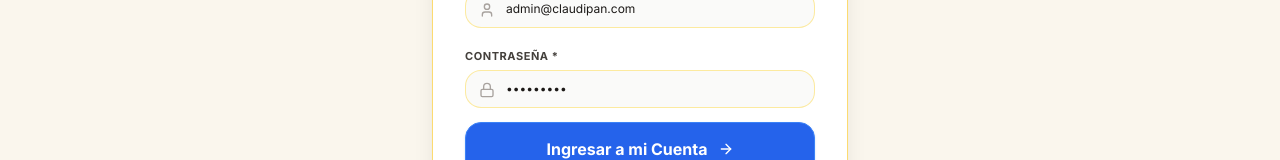
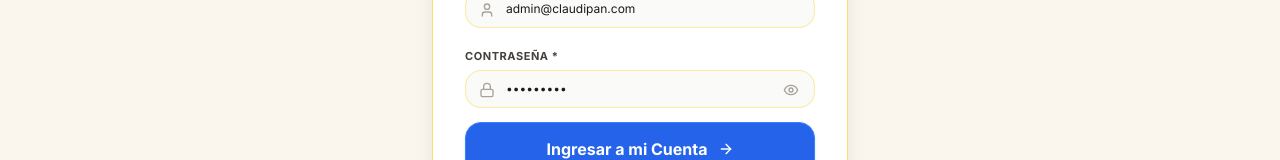
Before and after one commit to MABuenoP/claudipan-frontend, a React (Vite) app: page /login in a window 1280 px wide. Shown: the part 418-578 px from the top of the page. Built offline with nearby package versions, Linux system fonts and the light colour scheme; no server answers.

Commit message:
feat(auth): agregar boton con icono de ojo para mostrar u ocultar contrasena en login

```diff
--- a/src/pages/Login.tsx
+++ b/src/pages/Login.tsx
@@ -2,12 +2,13 @@ import React, { useState } from 'react';
 import { useNavigate } from 'react-router-dom';
 import { useAuth } from '../hooks/useAuth';
 import { Button } from '../components/ui/Button';
-import { User, Lock, Phone, MapPin, ArrowRight, Sparkles, AlertCircle, FileText, Share2 } from 'lucide-react';
+import { User, Lock, Phone, MapPin, ArrowRight, Sparkles, AlertCircle, FileText, Share2, Eye, EyeOff } from 'lucide-react';
 
 export const Login: React.FC = () => {
   const [isRegister, setIsRegister] = useState(false);
   const [email, setEmail] = useState('admin@claudipan.com');
   const [password, setPassword] = useState('Admin123*');
+  const [showPassword, setShowPassword] = useState(false);
   const [nombre, setNombre] = useState('');
   const [documentoIdentidad, setDocumentoIdentidad] = useState('');
   const [telefono, setTelefono] = useState('');
@@ -151,14 +152,27 @@ export const Login: React.FC = () => {
             <label className="text-[11px] font-bold text-stone-700 dark:text-stone-300 uppercase tracking-wider">Contraseña *</label>
             <div className="relative">
               <input
-                type="password"
+                type={showPassword ? 'text' : 'password'}
                 required
                 value={password}
                 onChange={(e) => setPassword(e.target.value)}
                 placeholder="••••••••"
-                className="w-full bg-stone-50 dark:bg-stone-950 text-stone-900 dark:text-stone-100 placeholder-stone-400 dark:placeholder-stone-500 text-xs px-4 py-2.5 pl-10 rounded-2xl border border-amber-200/80 dark:border-stone-800 focus:outline-none focus:border-amber-500"
+                className="w-full bg-stone-50 dark:bg-stone-950 text-stone-900 dark:text-stone-100 placeholder-stone-400 dark:placeholder-stone-500 text-xs px-4 py-2.5 pl-10 pr-10 rounded-2xl border border-amber-200/80 dark:border-stone-800 focus:outline-none focus:border-amber-500"
               />
               <Lock className="w-4 h-4 text-stone-400 absolute left-3.5 top-3" />
+              <button
+                type="button"
+                onClick={() => setShowPassword(!showPassword)}
+                className="absolute right-3 top-2 text-stone-400 hover:text-amber-600 dark:hover:text-amber-400 focus:outline-none p-1 rounded-xl transition-colors"
+                title={showPassword ? 'Ocultar contraseña' : 'Ver contraseña'}
+                aria-label={showPassword ? 'Ocultar contraseña' : 'Ver contraseña'}
+              >
+                {showPassword ? (
+                  <EyeOff className="w-4 h-4" />
+                ) : (
+                  <Eye className="w-4 h-4" />
+                )}
+              </button>
             </div>
           </div>
 
```
